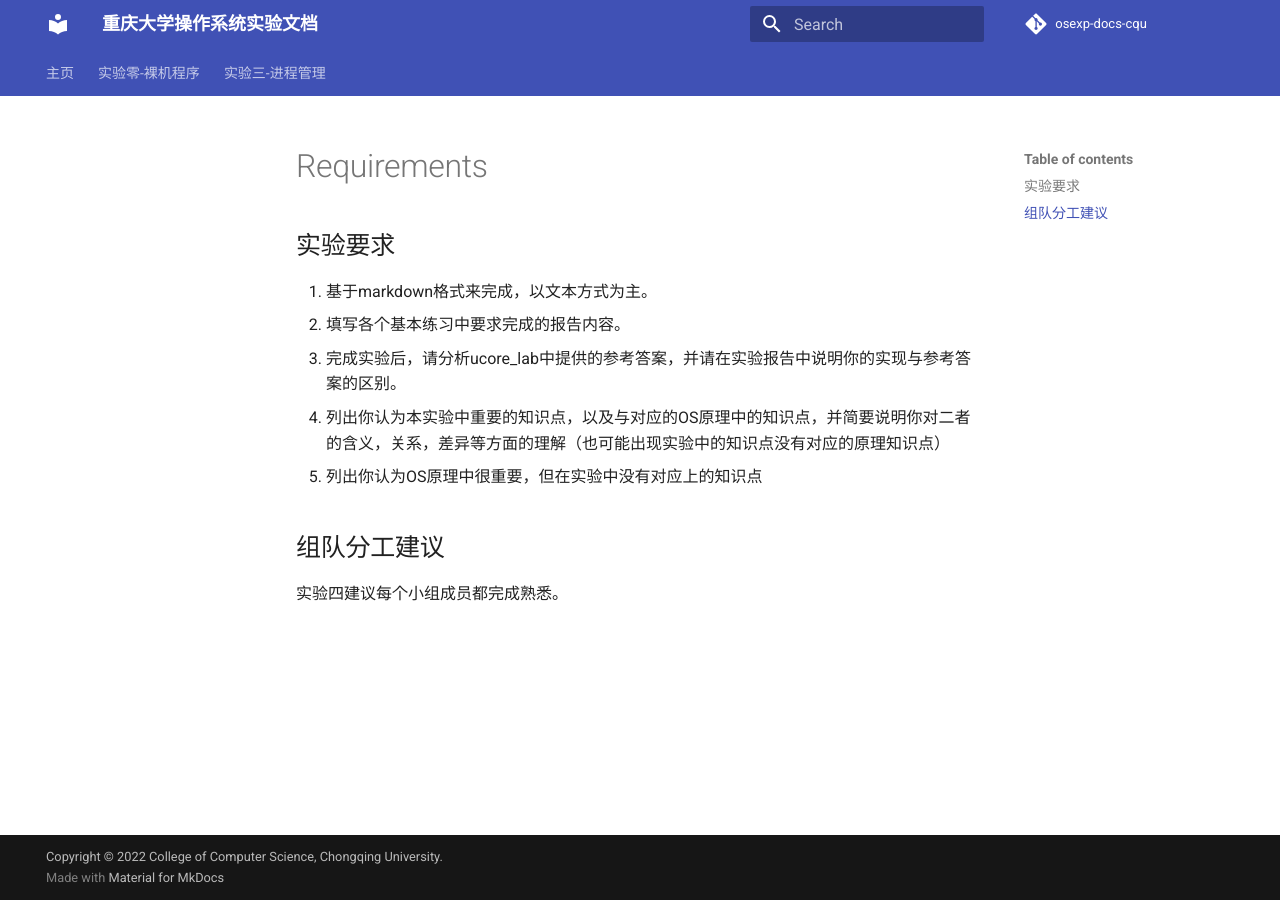
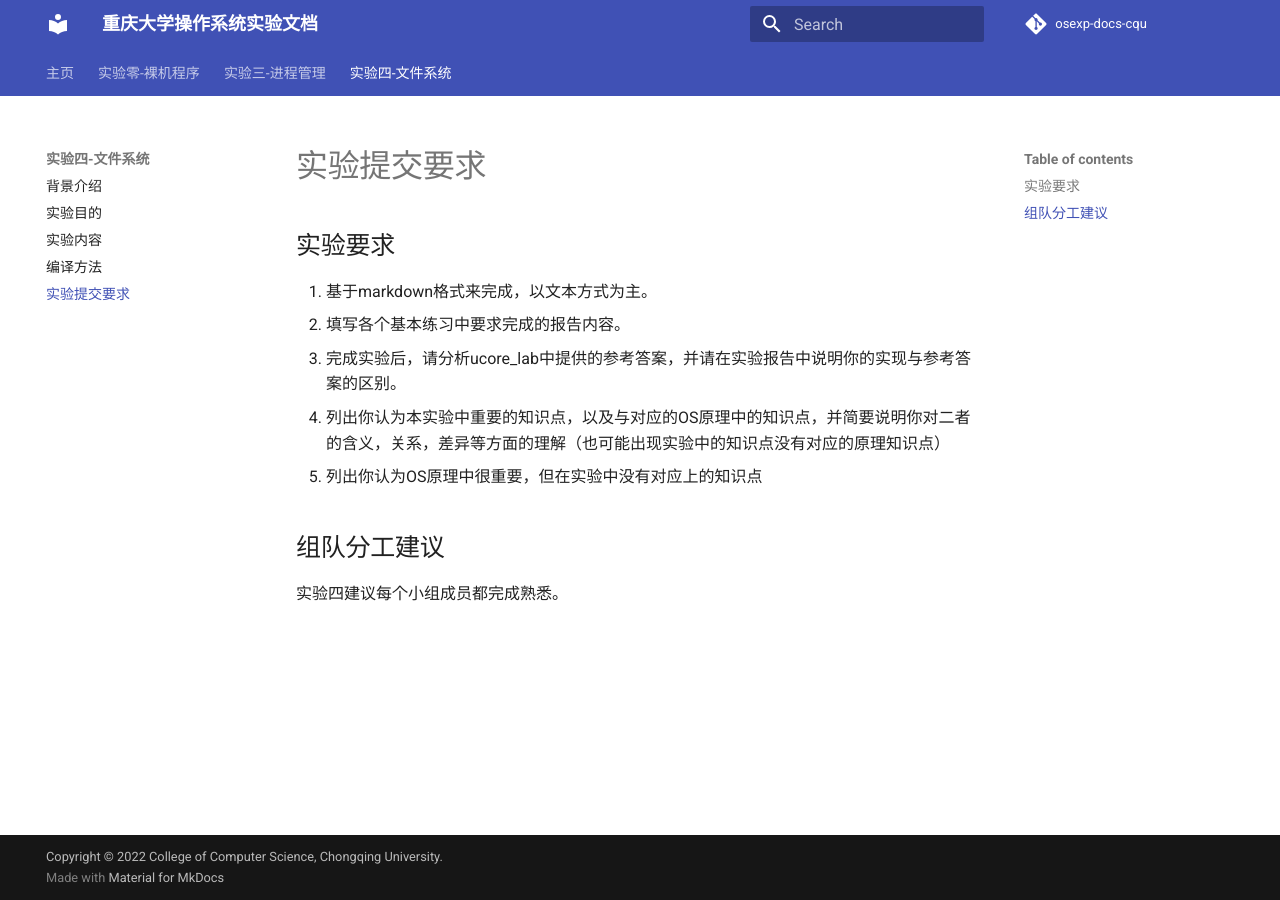
Before and after one commit to CQU-CS-LABs/osexp-docs-cqu, an MkDocs documentation site: the page built from docs/lab4/requirements.md, in a window 1280 px wide. Built offline with MkDocs 1.6.1 and Material for MkDocs 9.7.7, drawn with Linux system fonts in a browser that asks for light colours; comment, search, counter and statistics services are not loaded; part of the change alters nothing that is shown.

Commit message:
Update mkdocs.yml
lab4

```diff
--- a/mkdocs.yml
+++ b/mkdocs.yml
@@ -17,6 +17,12 @@ nav:
     - 实验内容: lab3/task.md
     - 编译方法: lab3/method.md
     - 实验提交要求: lab3/requirements.md
+  - 实验四-文件系统:
+    - 背景介绍: lab4/intro.md
+    - 实验目的: lab4/goals.md
+    - 实验内容: lab4/tasks.md
+    - 编译方法: lab4/compile.md
+    - 实验提交要求: lab4/requirements.md
 plugins:
   - search
   - git-revision-date-localized:
```
